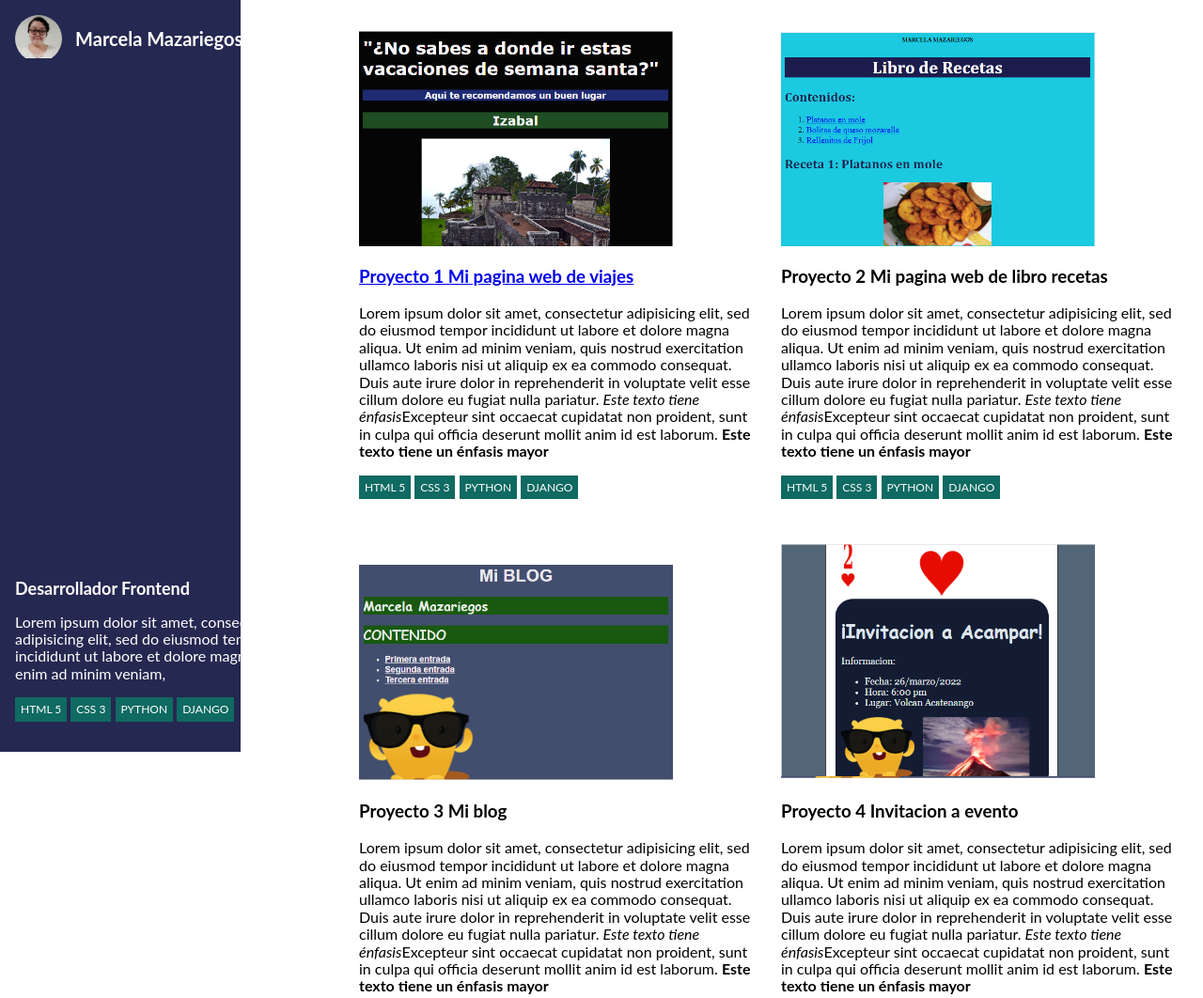
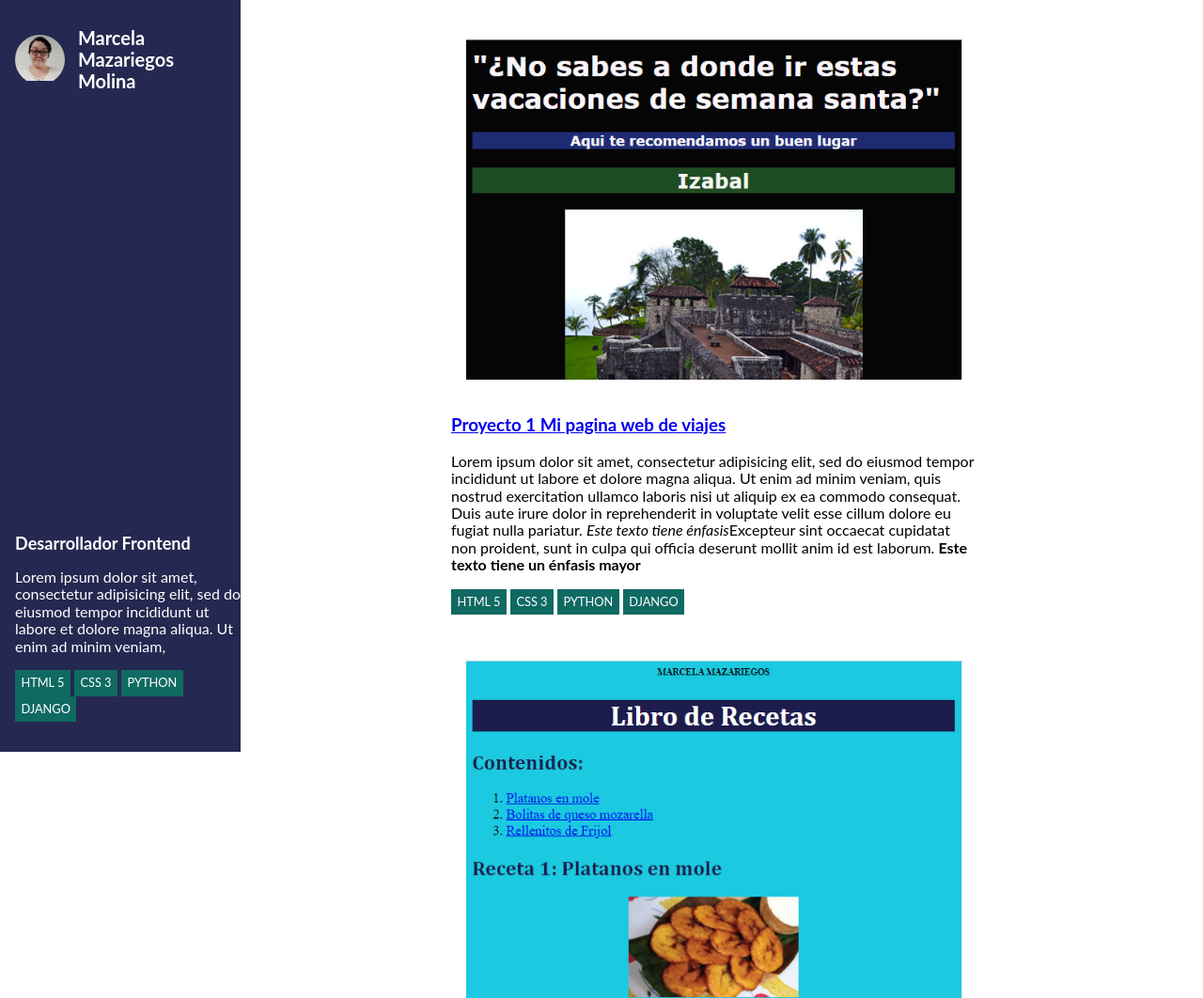
Before and after one commit to march1293/Portafolio-HTML, a plain HTML site: page index.html in a window 1280 px wide. Shown: the top 1062 px of the page at 94% size. Drawn offline with Linux system fonts and the light colour scheme.

Commit message:
Add files via upload

```diff
--- a/CSS/estilo_lateral.css
+++ b/CSS/estilo_lateral.css
@@ -6,6 +6,16 @@ html{
     font-family: 'Lato', sans-serif;
 }
 
+@media screen and (max-width: 350px) and (min-height: 571px) {
+    .informacion{
+        position: absolute;
+        bottom: 2em;
+    }
+}
+
+
+
+
 .lateral {
     background-color: #252850;
     bottom: 0;
@@ -13,17 +23,17 @@ html{
     padding: 1em;
     position: fixed;
     top: 0;
-    width: 350px;
+    width: 100%;
 }
 
 /* Perfil */
 
 .perfil__circulo{
     border-radius: 50%;
-    height: 50px;
+    height: 3.3em;
     overflow: hidden;
     margin: 0;
-    width: 50px;
+    width: 3.3em;
 }
 
 .perfil__foto{
@@ -32,9 +42,9 @@ html{
 
 .perfil__nombres{
     color: #fff;
-    font-size: 20px;
+    font-size: 1.25em;
     margin-left: 0.5em;
-    width: 250px;
+    width: 60%;
 }
 
 .perfil__nombres, .perfil__circulo{
@@ -50,7 +60,7 @@ html{
 }
 
 .informacion__titulo{
-    font-size: 18px;
+    font-size: 1.13em;
 }
 
 /* Habilidad */
@@ -63,7 +73,7 @@ html{
     background-color: #0f6a62;
     color: #fff;
     display: inline-block;
-    font-size: 12px;
+    font-size: 0.80em;
     padding: 0.5em;
     text-transform: uppercase;
 }
@@ -72,7 +82,7 @@ html{
     background-color: #29597C;
     color: #fff;
     display: inline-block;
-    font-size: 12px;
+    font-size: 0.80em;
     padding: 0.5em;
     text-transform: uppercase;
 }
--- a/CSS/estilos.css
+++ b/CSS/estilos.css
@@ -11,22 +11,33 @@ html{
         width:100%;
         height: 22em;
     }
+
 }
 
-@media screen and (min-width: 301px) and (max-width: 570px) {
+@media screen and (min-width: 301px) and (max-width: 780px) {
     .lateral{
         width:100%;
         height: 20em;
     }
+
 }
 
-@media screen and (max-width: 570px) {
+
+@media screen and (max-width: 780px) {
+
 
     .contenedor{
         width: 100%;
     }
+
+
+    .seccion{
+        text-align: center;
+    }
+
 }
-@media (min-width: 571px) and (min-height: 571px) {
+
+@media (min-width: 780px) {
 
 
     .lateral{
@@ -35,18 +46,14 @@ html{
         height: 100%;
     }
 
-
-    .proyectos{
-    margin-left: 350px;
-    padding: 1em;
-    display: table;
-        }
-
     .contenedor{
-        width: 100%;
+        float: right;
+        margin: 0.5em;
+        width: 80%;
     }
 
 }
+
 
 
 /* Habilidad */
@@ -56,10 +63,10 @@ html{
 }
 
 .habilidad{
-    background-color: #0f6a62;
+    background-color: #0F6A62;
     color: #fff;
     display: inline-block;
-    font-size: 12px;
+    font-size: 0.80em;
     padding: 0.5em;
     text-transform: uppercase;
 }
@@ -68,34 +75,32 @@ html{
     background-color: #29597C;
     color: #fff;
     display: inline-block;
-    font-size: 12px;
+    font-size: 0.80em;
     padding: 0.5em;
     text-transform: uppercase;
+    margin-top: 0.5em;
 }
-
 
 /* Proyectos */
 .proyectos{
-
-    padding: 1em;
-    display: inline-grid;
+    padding: 0.5em;
+    display: grid;
+    grid-template-columns: repeat(auto-fit, minmax(0,36em));
+    justify-content: center;
 }
 
-
-
 .proyecto{
-    display: table-cell;
-    padding: 1em;
-    width: 50%;
+    padding: 0.5em;
 }
 
-.proyecto_imagen{
-    width: 80%;
+.proyecto__imagen{
+    width: 100%;
+    padding: 1em;
 }
 
 .proyecto__titulo{
     color: #29597C;
-    font-size: 18px;
+    font-size: 1.12em;
 }
 
 .proyecto__descripcion{
--- a/CSS/estilos1.css
+++ b/CSS/estilos1.css
@@ -10,42 +10,51 @@ body{
         width:100%;
         height: 22em;
     }
+
 }
 
-@media screen and (min-width: 301px) and (max-width: 570px) {
+@media screen and (min-width: 301px) and (max-width: 780px) {
     .lateral{
         width:100%;
         height: 20em;
     }
+
 }
 
-@media screen and (max-width: 570px) {
+/* PROPIEDADES DE CONTENIDO SEGÚN ANCHO DE PANTALLA */
 
+@media screen and (max-width: 780px) {
+
+    /* Contenedor sin barra */
     .contenedor{
         width: 100%;
     }
+
+    /* Seccion */
+    .seccion{
+        text-align: center;
+    }
+
 }
-@media (min-width: 571px) and (min-height: 571px) {
 
+@media (min-width: 780px) {
 
+    /* Posicion para barra lateral */
     .lateral{
         position: fixed;
         width:20%;
         height: 100%;
     }
 
-
-    .proyectos{
-    margin-left: 350px;
-    padding: 1em;
-    display: table;
-        }
-
+    /* Contenedor sin barra */
     .contenedor{
-        width: 100%;
+        float: right;
+        margin: 0.5em;
+        width: 80%;
     }
 
 }
+
 
 
 
--- a/CSS/estilos2.css
+++ b/CSS/estilos2.css
@@ -1,6 +1,56 @@
 body{
                background:rgb(27, 201, 224);
             }
+
+            @media screen and (max-width: 300px) {
+    .lateral{
+        width:100%;
+        height: 22em;
+    }
+
+}
+
+@media screen and (min-width: 301px) and (max-width: 780px) {
+    .lateral{
+        width:100%;
+        height: 20em;
+    }
+
+}
+
+/* PROPIEDADES DE CONTENIDO SEGÚN ANCHO DE PANTALLA */
+
+@media screen and (max-width: 780px) {
+
+    /* Contenedor sin barra */
+    .contenedor{
+        width: 100%;
+    }
+
+    /* Seccion */
+    .seccion{
+        text-align: center;
+    }
+
+}
+
+@media (min-width: 780px) {
+
+    /* Posicion para barra lateral */
+    .lateral{
+        position: fixed;
+        width:20%;
+        height: 100%;
+    }
+
+    /* Contenedor sin barra */
+    .contenedor{
+        float: right;
+        margin: 0.5em;
+        width: 80%;
+    }
+
+}
             h1{
                 background:rgb(28, 29, 77);
                 color: rgb(255, 255, 255);
--- a/CSS/estilos3.css
+++ b/CSS/estilos3.css
@@ -1,8 +1,61 @@
+*{
+    box-sizing: border-box;
+}
 body {
             font-family: sans-serif;
             color: rgb(233, 230, 235);
             background: rgb(66, 78, 110);
         }
+
+        @media screen and (max-width: 300px) {
+    .lateral{
+        width:100%;
+        height: 22em;
+    }
+
+}
+
+@media screen and (min-width: 301px) and (max-width: 780px) {
+    .lateral{
+        width:100%;
+        height: 20em;
+    }
+
+}
+
+/* PROPIEDADES DE CONTENIDO SEGÚN ANCHO DE PANTALLA */
+
+@media screen and (max-width: 780px) {
+
+    /* Contenedor sin barra */
+    .contenedor{
+        width: 100%;
+    }
+
+    /* Seccion */
+    .seccion{
+        text-align: center;
+    }
+
+}
+
+@media (min-width: 780px) {
+
+    /* Posicion para barra lateral */
+    .lateral{
+        position: fixed;
+        width:20%;
+        height: 100%;
+    }
+
+    /* Contenedor sin barra */
+    .contenedor{
+        float: right;
+        margin: 0.5em;
+        width: 80%;
+    }
+
+}
 
         h2 {
             font-family: cursive;
--- a/CSS/estilos4.css
+++ b/CSS/estilos4.css
@@ -1,10 +1,56 @@
 *{
     box-sizing: border-box;
 }
-body{
-display: flex;
-background-color:rgb(83, 102, 120) ;
-justify-content:  center;
+
+
+@media screen and (max-width: 300px) {
+    .lateral{
+        width:100%;
+        height: 22em;
+    }
+
+}
+
+@media screen and (min-width: 301px) and (max-width: 780px) {
+    .lateral{
+        width:100%;
+        height: 20em;
+    }
+
+}
+
+/* PROPIEDADES DE CONTENIDO SEGÚN ANCHO DE PANTALLA */
+
+@media screen and (max-width: 780px) {
+
+    /* Contenedor sin barra */
+    .contenedor{
+        width: 100%;
+    }
+
+    /* Seccion */
+    .seccion{
+        text-align: center;
+    }
+
+}
+
+@media (min-width: 780px) {
+
+    /* Posicion para barra lateral */
+    .lateral{
+        position: fixed;
+        width:20%;
+        height: 100%;
+    }
+
+    /* Contenedor sin barra */
+    .contenedor{
+        float: right;
+        margin: 0.5em;
+        width: 80%;
+    }
+
 }
 
 
--- a/index.html
+++ b/index.html
@@ -18,10 +18,10 @@
 
 <div class="contenedor">
 	<section class="proyectos">
-		<div class="row">
+
 		<article class="proyecto">
 
-		<img src= "img/2.png" alt="" class="proyecto_imagen">
+		<img src= "img/2.png" alt="" class="proyecto__imagen">
 		<h3 class= "proyecto_titulo"><a href="proyecto1.html"> Proyecto 1 Mi pagina web de viajes</a></h3>
 
 		<p class= "proyecto_descripcion"> Lorem ipsum dolor sit amet, consectetur adipisicing elit, sed do eiusmod
@@ -43,31 +43,8 @@
 
 		<article class="proyecto">
 
-		<img src= "img/1.png" alt="" class="proyecto_imagen">
-		<h3 class= "proyecto_titulo">Proyecto 2 Mi pagina web de libro recetas</h3>
-		<p class= "proyecto_descripcion"> Lorem ipsum dolor sit amet, consectetur adipisicing elit, sed do eiusmod
-			tempor incididunt ut labore et dolore magna aliqua. Ut enim ad minim veniam,
-			quis nostrud exercitation ullamco laboris nisi ut aliquip ex ea commodo
-			consequat. Duis aute irure dolor in reprehenderit in voluptate velit esse
-			cillum dolore eu fugiat nulla pariatur. <em>Este texto tiene énfasis</em>Excepteur sint occaecat cupidatat non
-			proident, sunt in culpa qui officia deserunt mollit anim id est laborum. <strong>Este texto tiene un énfasis mayor</strong> </p>
-
-		<ul class="habilidades">
-			<li class="habilidad">Html 5</li>
-			<li class="habilidad">Css 3</li>
-			<li class="habilidad">Python</li>
-			<li class="habilidad">Django</li>
-		</ul>
-
-		</article>
-
-</div>
-			<div class="row">
-
-		<article class="proyecto">
-
-		<img src= "img/3.png" alt="" class="proyecto_imagen">
-		<h3 class= "proyecto_titulo">Proyecto 3 Mi blog</h3>
+		<img src= "img/1.png" alt="" class="proyecto__imagen">
+		<h3 class= "proyecto_titulo"><a href="proyecto2.html">Proyecto 2 Mi pagina web de libro recetas</h3></a>
 		<p class= "proyecto_descripcion"> Lorem ipsum dolor sit amet, consectetur adipisicing elit, sed do eiusmod
 			tempor incididunt ut labore et dolore magna aliqua. Ut enim ad minim veniam,
 			quis nostrud exercitation ullamco laboris nisi ut aliquip ex ea commodo
@@ -89,8 +66,8 @@
 
 		<article class="proyecto">
 
-		<img src= "img/4.png" alt="" class="proyecto_imagen">
-		<h3 class= "proyecto_titulo">Proyecto 4 Invitacion a evento</h3>
+		<img src= "img/3.png" alt="" class="proyecto__imagen">
+		<h3 class= "proyecto_titulo"><a href="proyecto3.html">Proyecto 3 Mi blog</h3></a>
 		<p class= "proyecto_descripcion"> Lorem ipsum dolor sit amet, consectetur adipisicing elit, sed do eiusmod
 			tempor incididunt ut labore et dolore magna aliqua. Ut enim ad minim veniam,
 			quis nostrud exercitation ullamco laboris nisi ut aliquip ex ea commodo
@@ -106,7 +83,30 @@
 		</ul>
 
 		</article>
-		</div>
+
+
+
+
+		<article class="proyecto">
+
+		<img src= "img/4.png" alt="" class="proyecto__imagen">
+		<h3 class= "proyecto_titulo"><a href="proyecto4.html">Proyecto 4 Invitacion a evento</h3></a>
+		<p class= "proyecto_descripcion"> Lorem ipsum dolor sit amet, consectetur adipisicing elit, sed do eiusmod
+			tempor incididunt ut labore et dolore magna aliqua. Ut enim ad minim veniam,
+			quis nostrud exercitation ullamco laboris nisi ut aliquip ex ea commodo
+			consequat. Duis aute irure dolor in reprehenderit in voluptate velit esse
+			cillum dolore eu fugiat nulla pariatur. <em>Este texto tiene énfasis</em>Excepteur sint occaecat cupidatat non
+			proident, sunt in culpa qui officia deserunt mollit anim id est laborum. <strong>Este texto tiene un énfasis mayor</strong> </p>
+
+		<ul class="habilidades">
+			<li class="habilidad">Html 5</li>
+			<li class="habilidad">Css 3</li>
+			<li class="habilidad">Python</li>
+			<li class="habilidad">Django</li>
+		</ul>
+
+		</article>
+
 	</section>
 </div>
 </body>
```
Also changed, not shown: proyecto2.html (+5 -1 lines), proyecto3.html (+5 -0 lines), proyecto4.html (+6 -0 lines).
